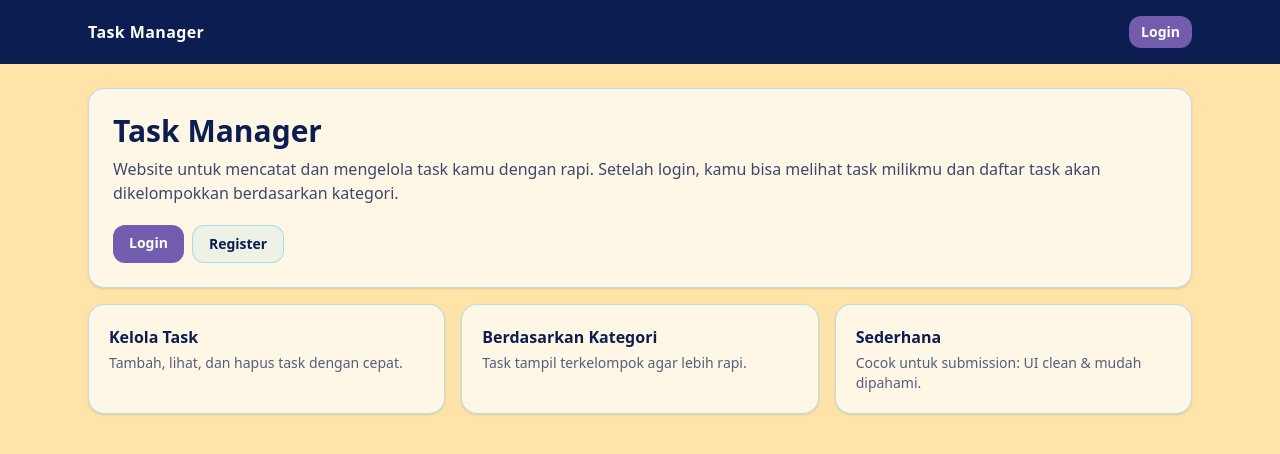
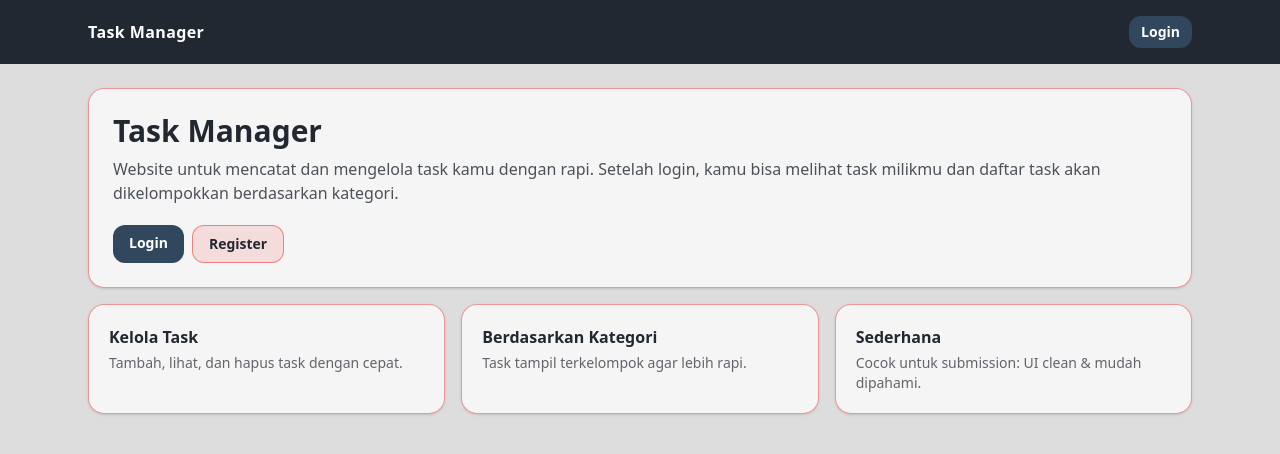
Before and after one commit to liaa-aa/task-manager-project, a React app in the folder frontend/: page / in a window 1280 px wide. Shown: the top 454 px of the page. Built offline with nearby package versions, Linux system fonts and the light colour scheme; no server answers; the HTML template or start-up script is replaced by a standard one.

Commit message:
perubahan warna

```diff
--- a/frontend/src/index.css
+++ b/frontend/src/index.css
@@ -1,8 +1,9 @@
 @import "tailwindcss";
 
+/* Tailwind v4 - CSS-first theme tokens */
 @theme {
-  --color-primary: #0B1D51;
-  --color-secondary: #725CAD;
-  --color-accent: #8CCDEB;
-  --color-base: #FFE3A9;
+  --color-primary: #222831;
+  --color-secondary: #30475e;
+  --color-accent: #f05454;
+  --color-base: #dddddd;
 }
```
